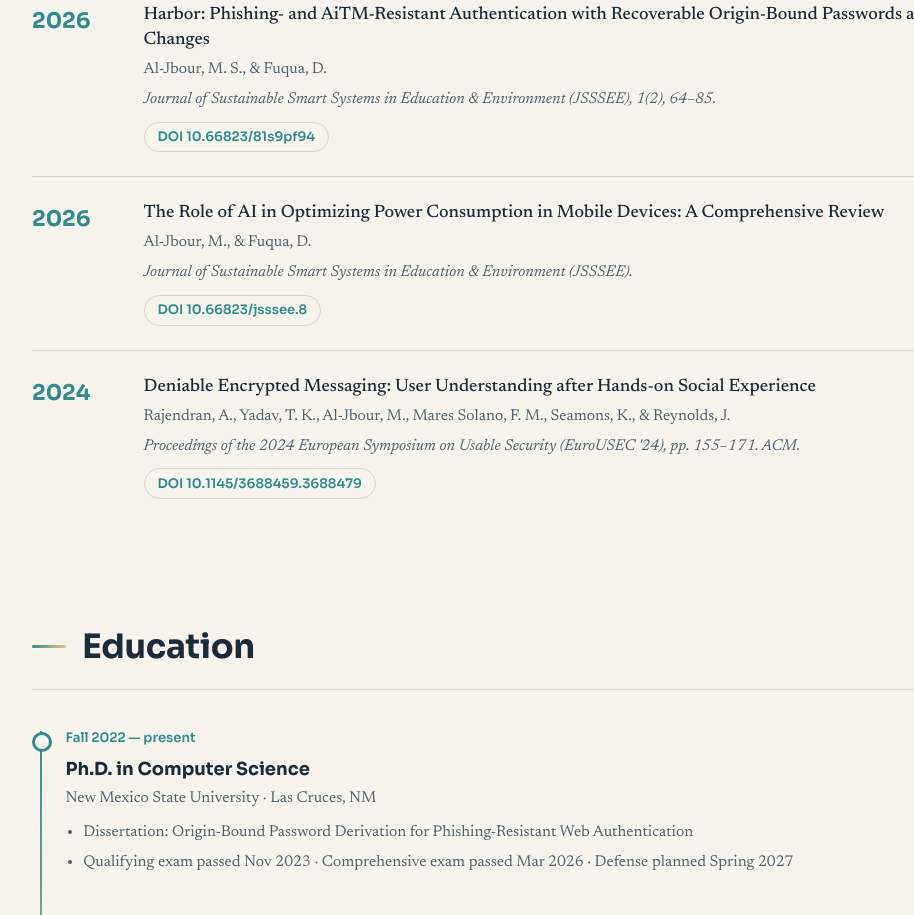
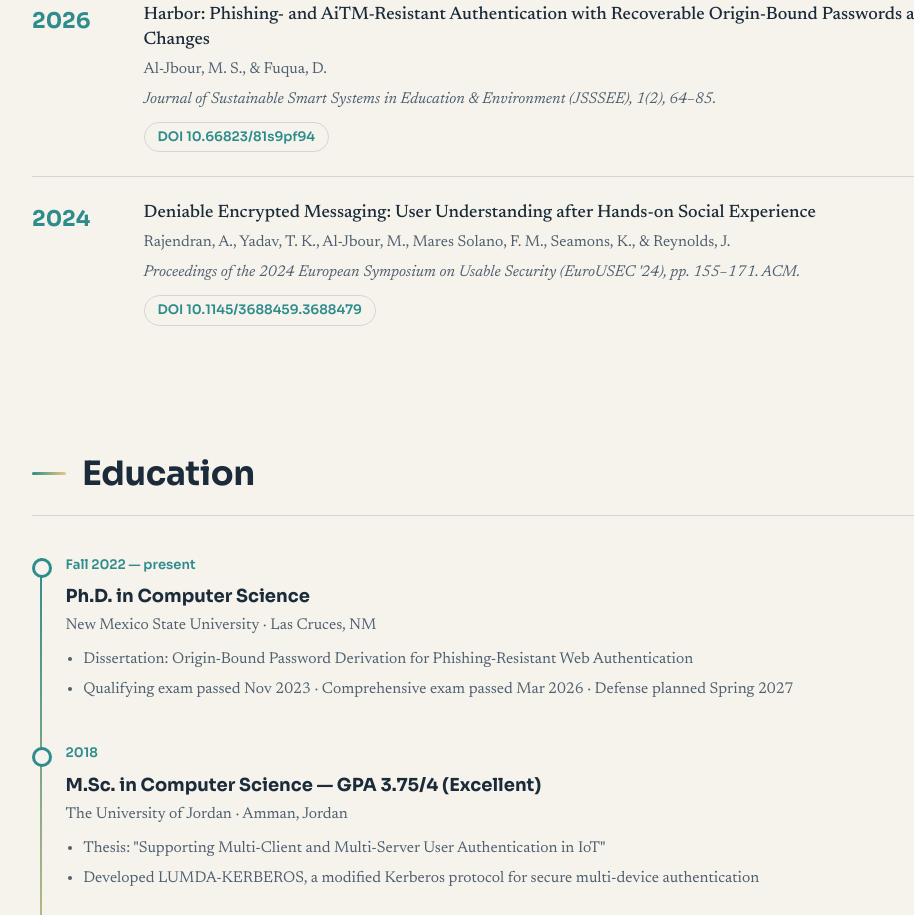
Before and after one commit to MALEKJBOUR/AljbourCV, a plain HTML site: page index.html in a window 1280 px wide. Shown: the part 2838-3753 px from the top of the page, without its empty margins (78-992 px from the left). Drawn offline with Linux system fonts and the light colour scheme.

Commit message:
Update index.html

```diff
--- a/index.html
+++ b/index.html
@@ -392,15 +392,7 @@ footer{
     </div>
   </article>
 
-  <article class="pub reveal">
-    <div class="pub-year">2026</div>
-    <div>
-      <h3>The Role of AI in Optimizing Power Consumption in Mobile Devices: A Comprehensive Review</h3>
-      <p class="authors">Al-Jbour, M., &amp; Fuqua, D.</p>
-      <p class="venue">Journal of Sustainable Smart Systems in Education &amp; Environment (JSSSEE).</p>
-      <a class="doi" href="https://google.com" target="_blank" rel="noopener">DOI 10.66823/jsssee.8</a>
-    </div>
-  </article>
+
 
   <article class="pub reveal">
     <div class="pub-year">2024</div>
```
